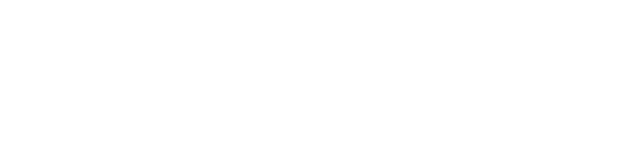
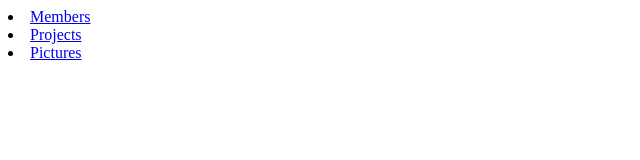
Before and after one commit to rubybode/rubybode.github.io, a plain HTML site: page index.html in a window 1280 px wide. Shown: the whole page, without its empty margins (0-640 px from the left). Drawn offline with Linux system fonts and the light colour scheme.

Commit message:
Update index.html

```diff
--- a/index.html
+++ b/index.html
@@ -3,4 +3,11 @@
   <head>
       <title>TECHNOLOGY CLUB</title>
 
-      <META HTTP
+
+    <META HTTP-EQUIV="Pragma" CONTENT="no-cache">
+    <META HTTP-EQUIV="Expires" CONTENT="-1">
+    <meta name="viewport" content="width=device-width, initial-scale=1.0">
+
+          <li><a href="#">Members</a></li>
+          <li><a href="#">Projects</a></li>
+          <li><a href="#">Pictures</a></li>
```
